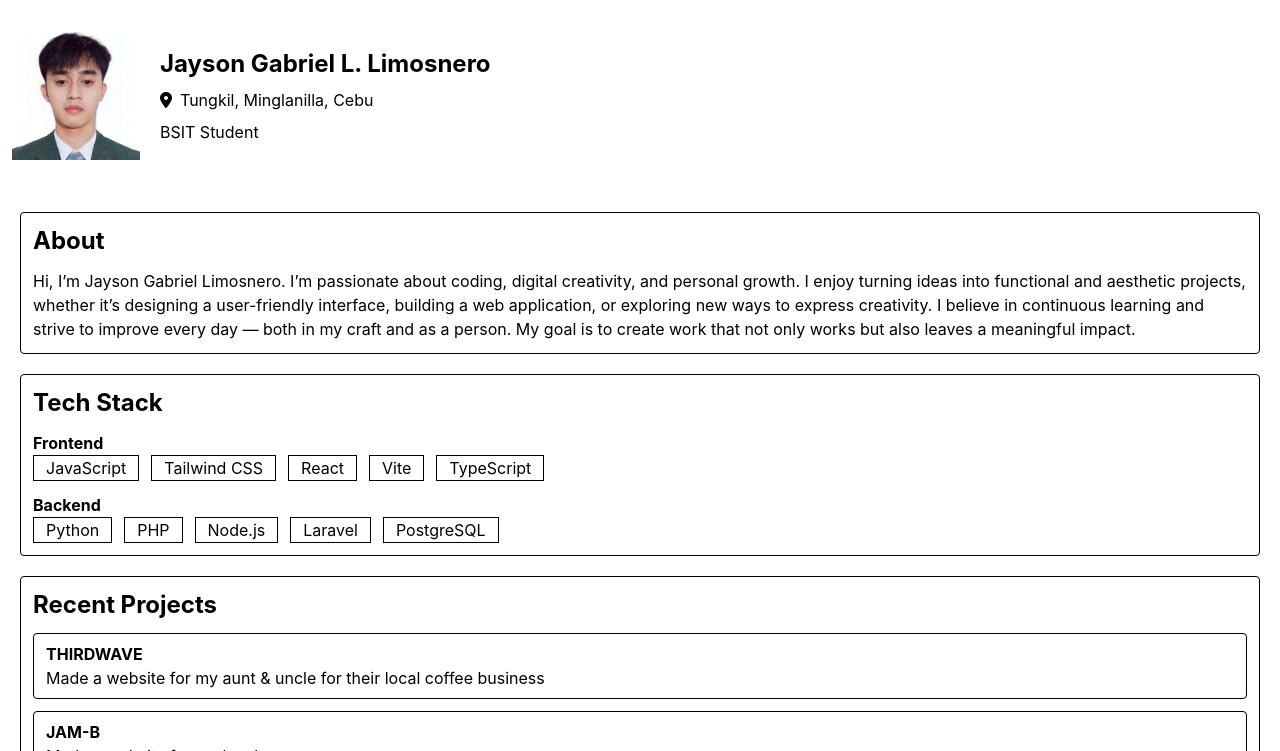
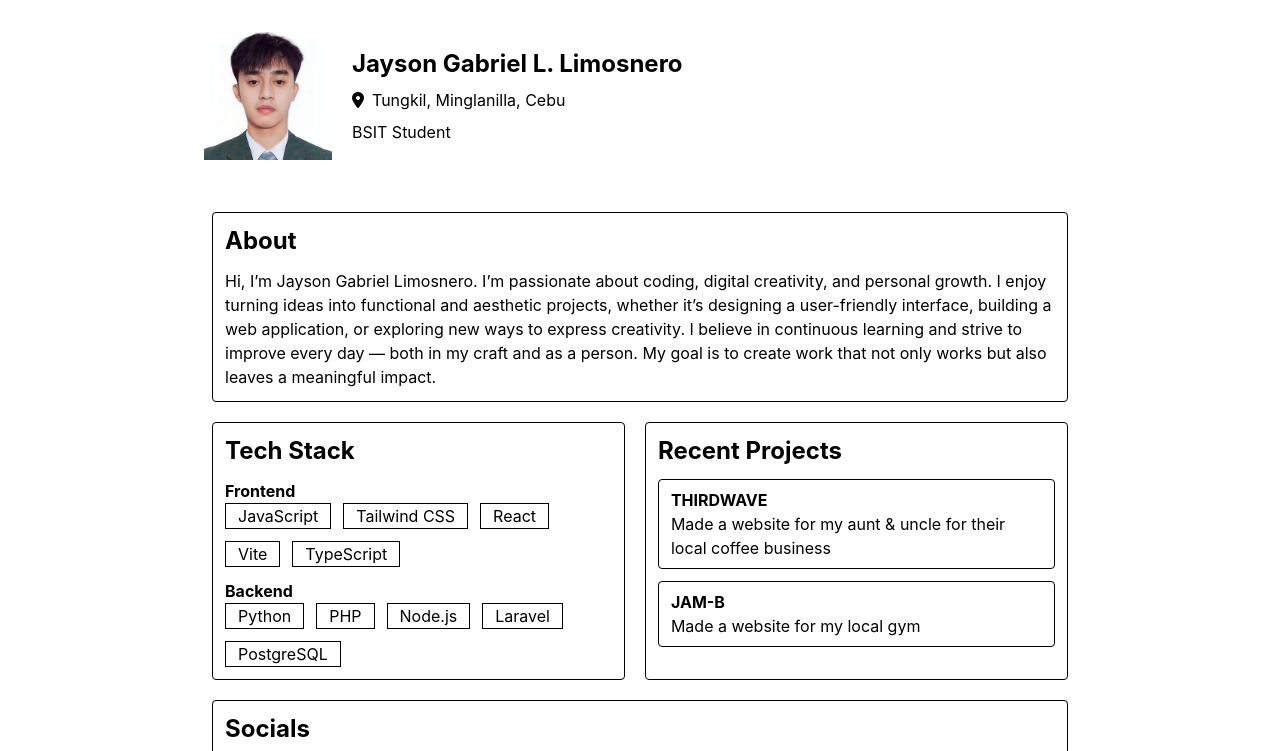
Before and after one commit to Sonix-J/Portfolio---Sonix-J, a website built with Vite: page index.html in a window 1280 px wide. Shown: the top 751 px of the page. Built offline with nearby package versions, Linux system fonts and the light colour scheme.

Commit message:
applied structure for large screens

```diff
--- a/index.html
+++ b/index.html
@@ -11,7 +11,7 @@
     ></script>
   </head>
   <body>
-    <div class="flex flex-col">
+    <div class="flex flex-col max-w-4xl mx-auto">
       <div class="flex flex-row gap-5 px-3 py-8">
         <img
           src="src/images/profile.jpg"
@@ -42,6 +42,7 @@
             meaningful impact.
           </p>
         </div>
+        <div class="flex flex-col lg:flex-row gap-5">
           <!-- Tech Stack -->
           <div class="flex flex-col border rounded p-3 gap-3">
             <h2 class="text-2xl font-bold">Tech Stack</h2>
@@ -78,7 +79,8 @@
             >
               <h3 class="font-bold">THIRDWAVE</h3>
               <p>
-              Made a website for my aunt & uncle for their local coffee business
+                Made a website for my aunt & uncle for their local coffee
+                business
               </p>
             </a>
 
@@ -91,8 +93,11 @@
               <p>Made a website for my local gym</p>
             </a>
           </div>
+        </div>
+
         <!-- Socials -->
         <div class="flex flex-col border rounded p-3 gap-3">
+          <h2 class="text-2xl font-bold">Socials</h2>
           <a
             href="https://github.com/Sonix-J"
             target="_blank"
```
Lines whose indentation alone changed are shown as unchanged.
